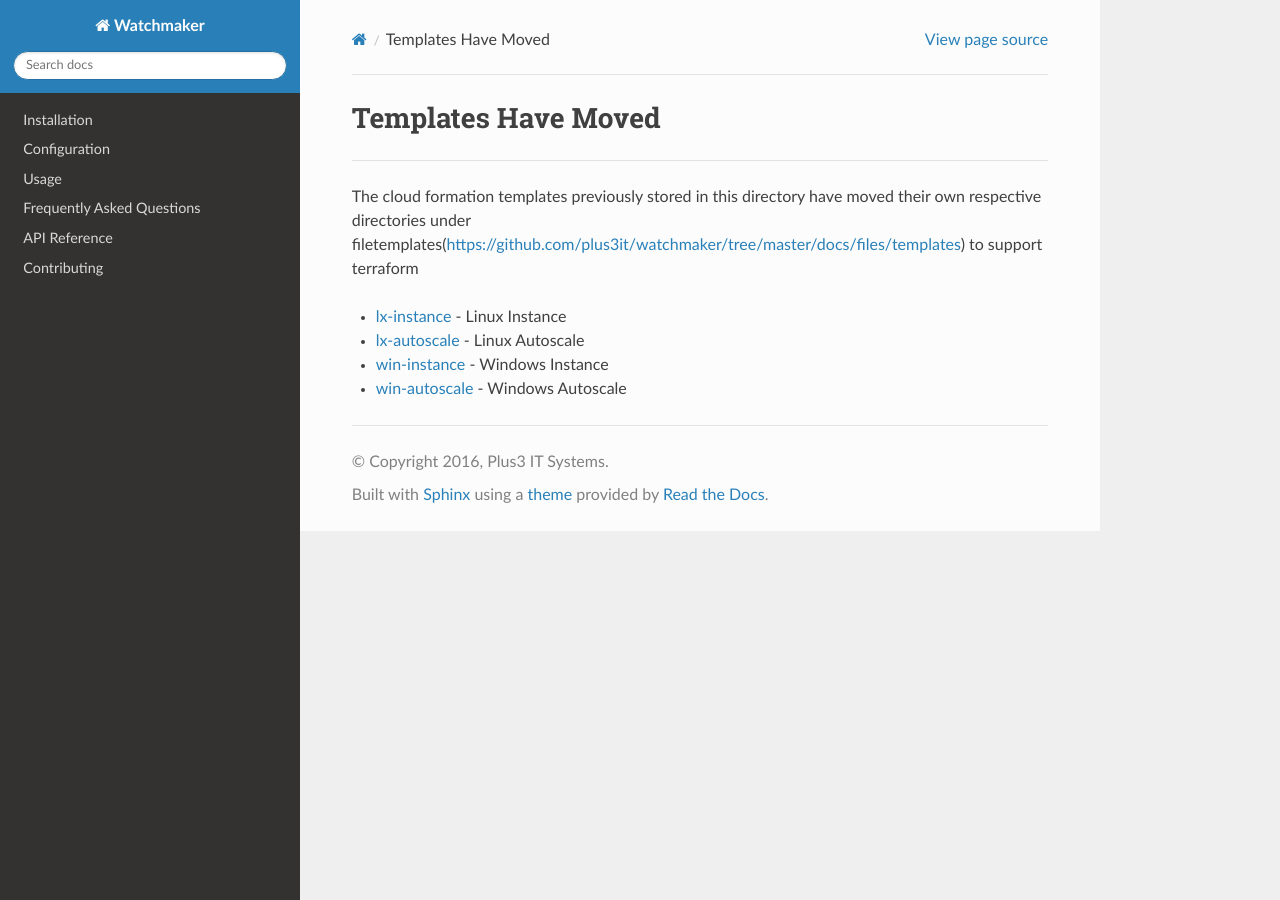
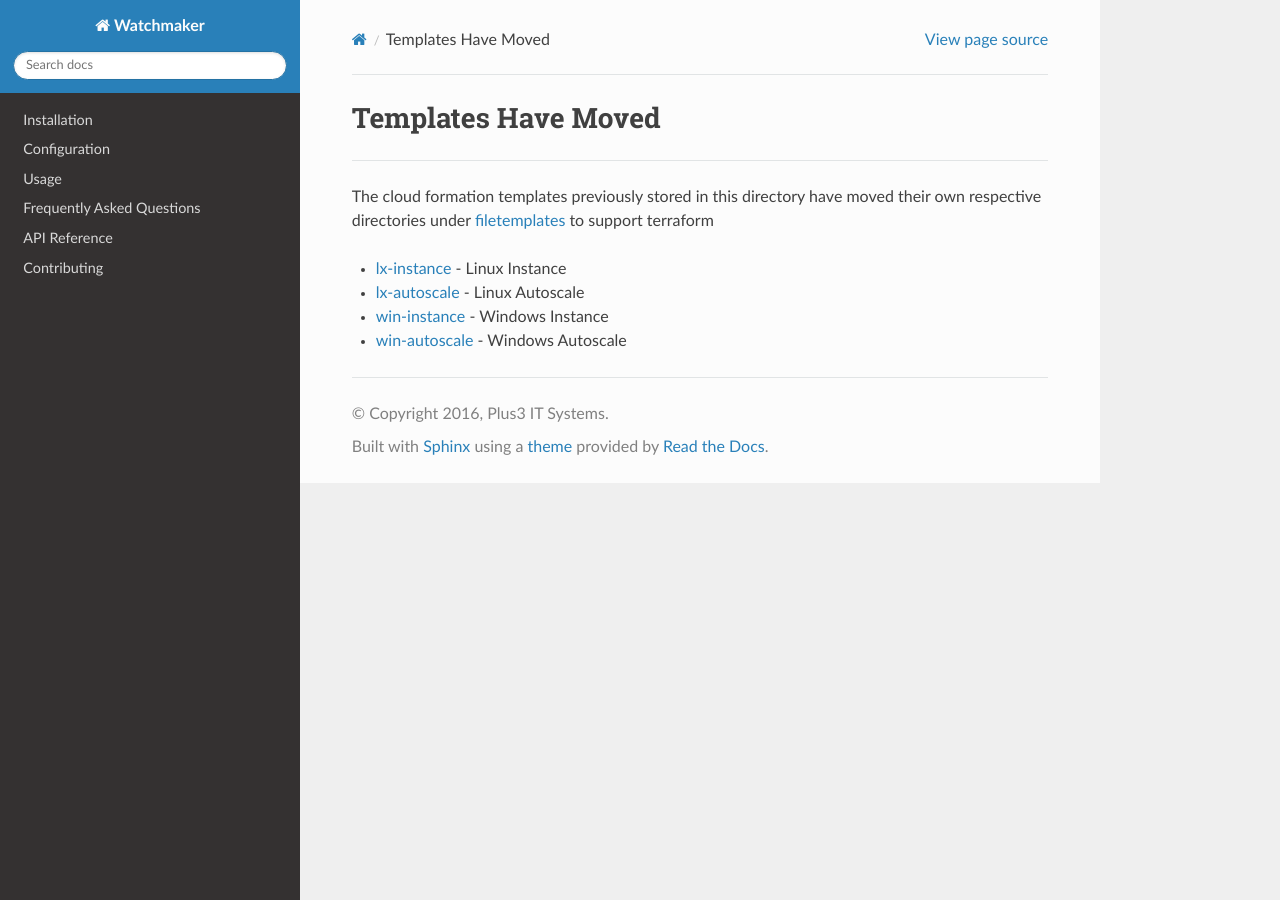
Before and after one commit to plus3it/watchmaker, a Sphinx documentation site: the page built from docs/files/cfn/templates/README.md, in a window 1280 px wide. Built offline with Sphinx 7.4.7 and the Read the Docs theme 2.0.0, drawn with Linux system fonts in a browser that asks for light colours.

Commit message:
Update README.md

```diff
--- a/docs/files/cfn/templates/README.md
+++ b/docs/files/cfn/templates/README.md
@@ -1,6 +1,6 @@
 # Templates Have Moved
 -------------------------------
-The cloud formation templates previously stored in this directory have moved their own respective directories under file\templates(https://github.com/plus3it/watchmaker/tree/master/docs/files/templates) to support terraform
+The cloud formation templates previously stored in this directory have moved their own respective directories under [file\templates](https://github.com/plus3it/watchmaker/tree/master/docs/files/templates) to support terraform
 
 * [lx-instance](https://github.com/plus3it/watchmaker/tree/develop/docs/files/templates/lx-instance) - Linux Instance
 * [lx-autoscale](https://github.com/plus3it/watchmaker/tree/develop/docs/files/templates/lx-autoscale) - Linux Autoscale
```
